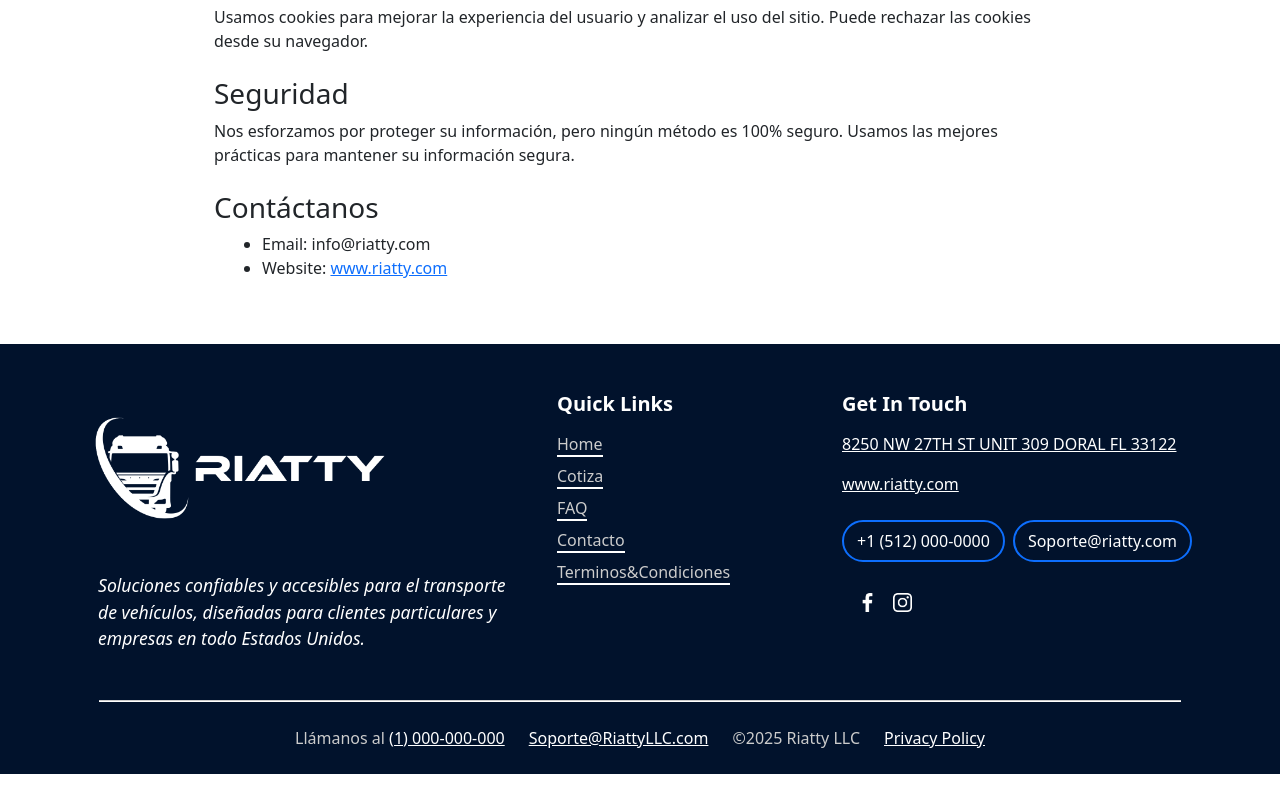
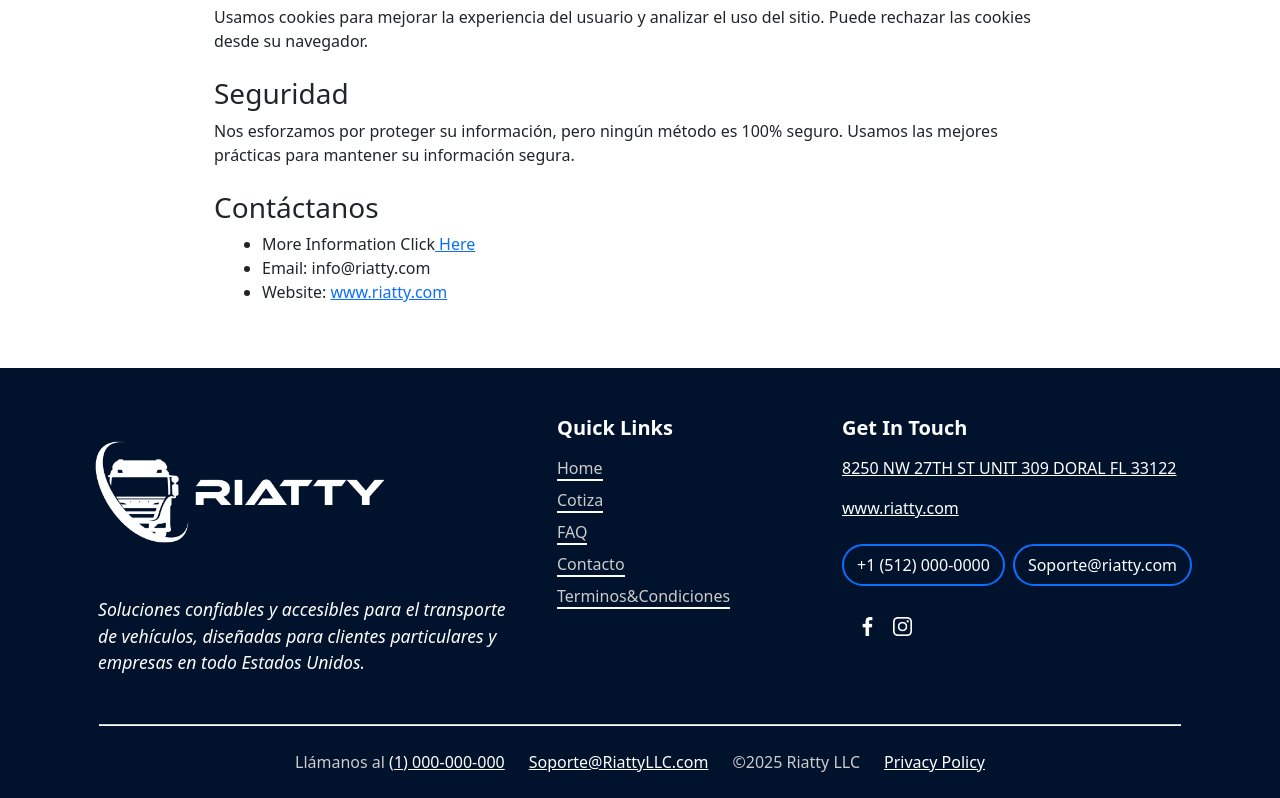
Before and after one commit to Marcoparada17/Riattyllc, a React (Create React App) app: page /privacy in a window 1280 px wide. Shown: the part 776-1574 px from the top of the page. Before the commit the page ends 1550 px from the top, so only its background shows below. Built offline with nearby package versions, Linux system fonts and the light colour scheme.

Commit message:
Update Link Privacy policies

```diff
--- a/src/components/Politics.jsx
+++ b/src/components/Politics.jsx
@@ -34,6 +34,7 @@
 
         <h3 className="text-lg font-semibold mt-4">{t('privacy.contact.title')}</h3>
         <ul className="list-disc ps-5">
+          <li>More Information Click<a href='https://www.privacypolicies.com/live/c885cea5-86dd-4da9-99f8-b6d6e6ece716'> Here</a></li>
           <li>Email: info@riatty.com</li>
           <li>Website: <a href="https://www.riatty.com" className="text-primary" target="_blank" rel="noreferrer">www.riatty.com</a></li>
         </ul>
```
